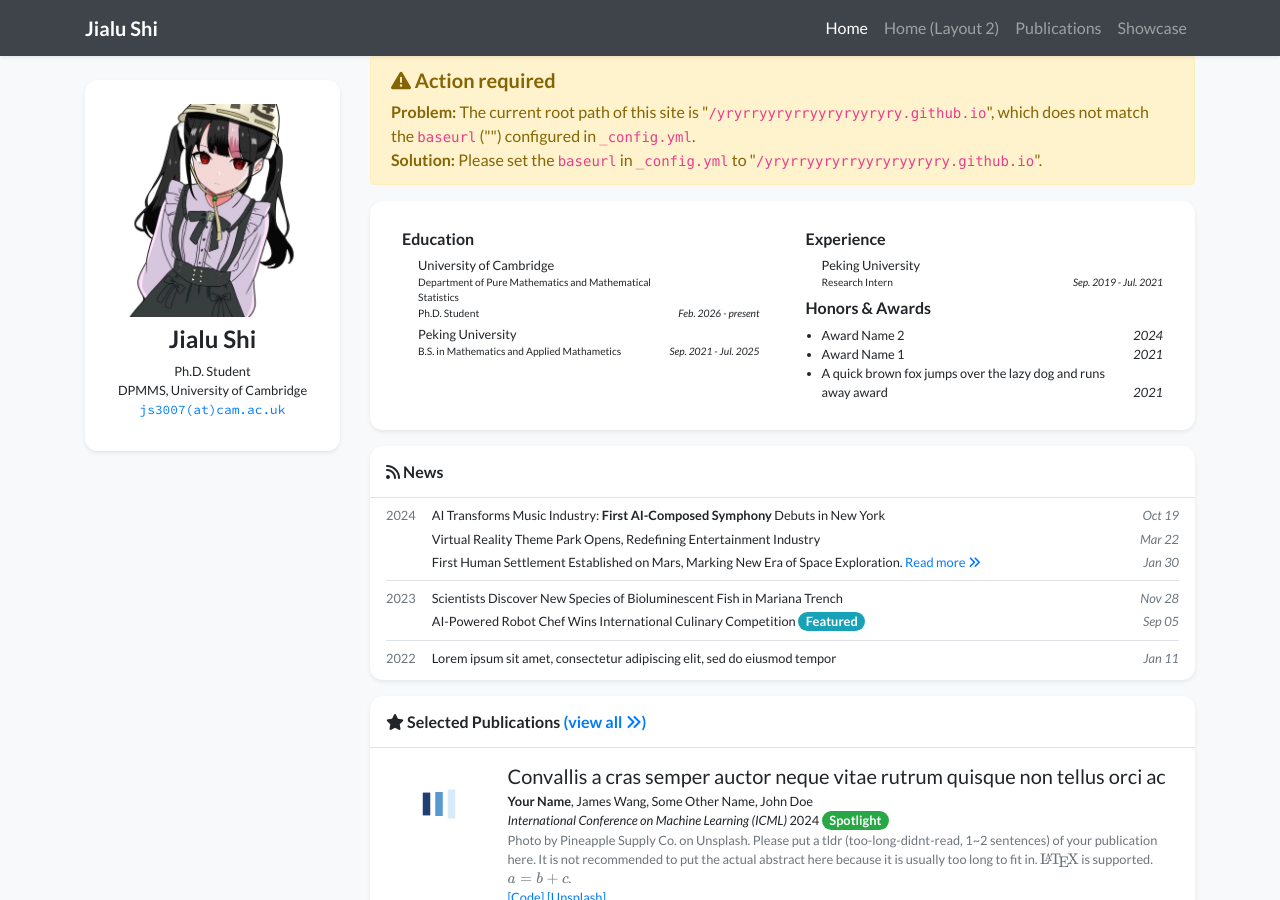
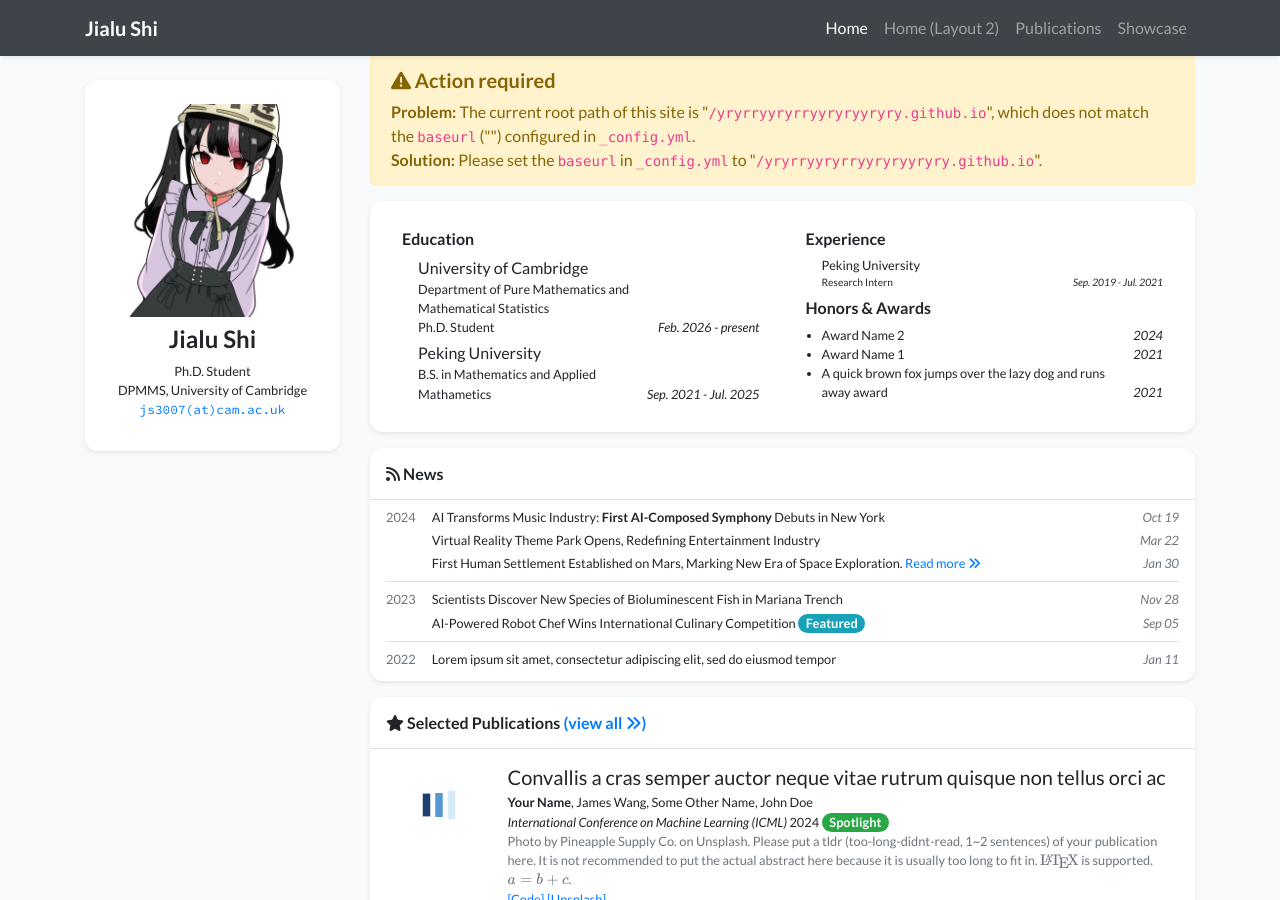
Before and after one commit to yryrryyryrryyryryyryry/yryrryyryrryyryryyryry.github.io, a Jekyll site: the page built from index.html, in a window 1280 px wide and 900 px high, scrolled down 331 px. Built offline with Jekyll 4.4.1, drawn with Linux system fonts in a browser that asks for light colours; nearby versions of some CDN libraries; a style sheet for code colours, icons or effects is not loaded.

Commit message:
experience_card.html

```diff
--- a/_includes/widgets/experience_card.html
+++ b/_includes/widgets/experience_card.html
@@ -7,7 +7,8 @@
                     <div class="col-lg-6">
                         <div class="mx-2 my-1">
                             <h6>Education</h6>
-                            <ul class="list small pl-3 mb-1">
+                            <!-- <ul class="list-unstyled mb-1"> -->
+                            <ul class="list pl-3 mb-1">
                                 {% for item in site.data.profile.education %}
                                 <li class="media mb-1">
                                     <!-- <img src="{{ item.logo | relative_url }}" alt="{{ item.name }}" style="width: 18px;" class="mr-1 mt-1"> -->
```
